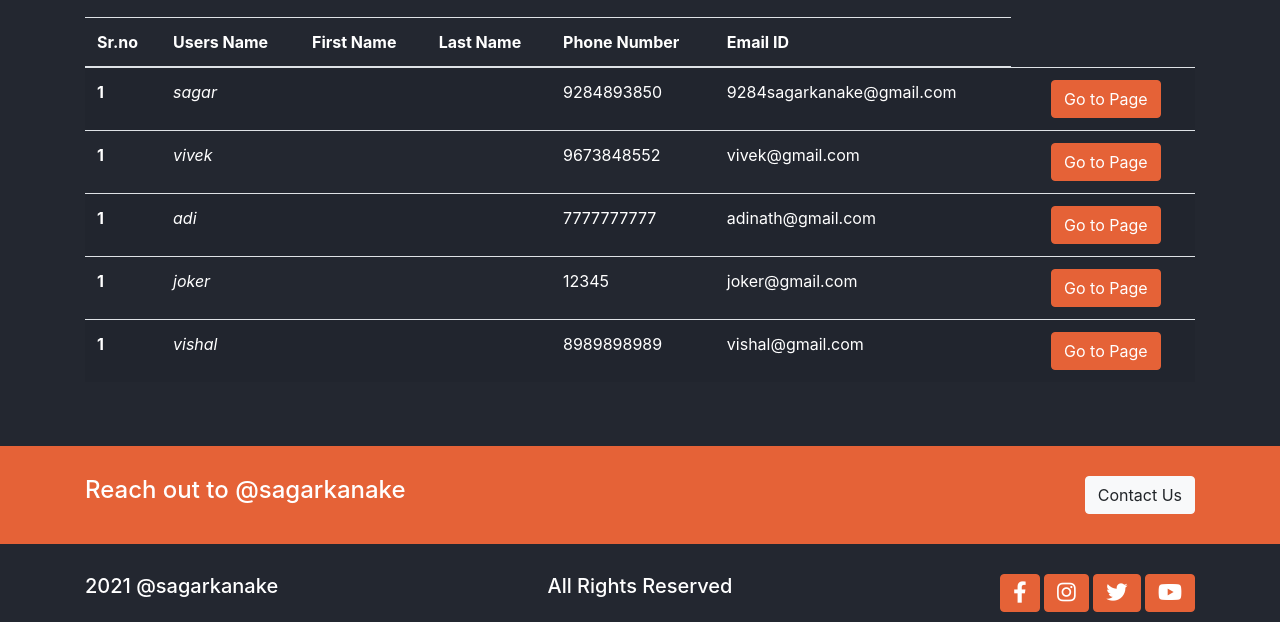
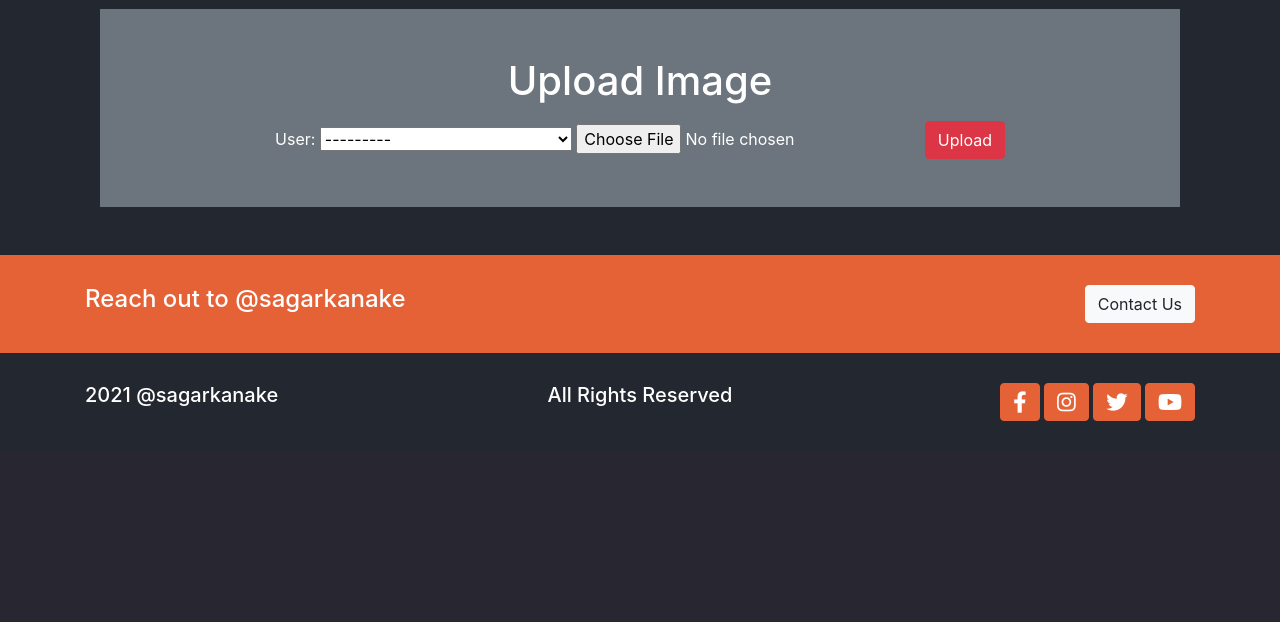
Before and after one commit to sagarkanake/PhotoUploader, a Django app: page /dashboard in a window 1280 px wide. Shown: the part 530-1152 px from the top of the page. After the commit the page ends 951 px from the top, so only its background shows below. Run offline with Django 4.2, Linux system fonts and the light colour scheme; a user stored in the database is signed in; data comes from the database, SQL or seed files in the repository; both versions use the stored data as it was after the commit.

Commit message:
Form save method have to fix

```diff
--- /dev/null
+++ b/setup/accounts/forms.py
@@ -0,0 +1,8 @@
+from django import forms
+from django.forms import fields
+from .models import Image
+class ImageForm(forms.ModelForm):
+    class Meta:
+        model = Image
+        fields = '__all__'
+        labels = {'photo': ''}
--- a/setup/accounts/models.py
+++ b/setup/accounts/models.py
@@ -64,3 +64,13 @@
 class Admin(models.Model):
     user = models.OneToOneField(CustomUser, on_delete= models.CASCADE)
     add = models.CharField(max_length=255)
+
+
+def user_directory_path(instance, filename):
+    # file will be uploaded to MEDIA_ROOT/beat/author/<filename>
+    return 'media/{0}/{1}'.format(instance.user, filename)
+
+class Image(models.Model):
+    user = models.OneToOneField(CustomUser, on_delete= models.CASCADE)
+    photo = models.ImageField(upload_to=user_directory_path)
+    date = models.DateTimeField(auto_now_add=True)
--- a/setup/accounts/views.py
+++ b/setup/accounts/views.py
@@ -9,7 +9,8 @@
 # from django.contrib.auth.models import CustomUser
 from django.contrib import messages, auth
 from django.contrib.auth import authenticate, login, logout
-
+from .forms import ImageForm
+from .models import Image
 # Create your views here.
 def login(request):
     if request.method == 'POST':
@@ -169,19 +170,21 @@
 @login_required(login_url='login')
 def dashboard(request):
     if request.user.is_admin == True:
-        data = CustomUser.objects.all()
-        data = {
-            'data' : data,
-        }
-        return render(request, 'accounts/admindashboard.html' , data)
+        if request.method == "POST":
+            form = ImageForm(request.POST, request.FILES)
+            form.user = request.user
+            if form.is_valid():
+                form.save()
+        form = ImageForm()
+        return render(request, 'accounts/admindashboard.html' , {'form': form,} )
     if request.user.is_teacher == True:
-        data = Student.objects.all()
-        data = {
-            'data' : data,
-        }
-        return render(request, 'accounts/teacherdashboard.html')
+
+        form = ImageForm()
+
+        return render(request, 'accounts/teacherdashboard.html', {'form' : form})
     if request.user.is_student == True:
-        data1 = Teacher.objects.all()
+
+        form = ImageForm()
 
 
-        return render(request, 'accounts/studentdashboard.html')
+        return render(request, 'accounts/studentdashboard.html', {'form' : form})
--- a/setup/templates/accounts/admindashboard.html
+++ b/setup/templates/accounts/admindashboard.html
@@ -15,40 +15,16 @@
         <font color="FF9C33"><p style="display:inline">Hi,<b> <font color="FF9C33" style="font-size:30px" >{{username}} </font> </b>Hope you having a good day </p>
       </font>
       </h4>
-
-      <div class="table-responsive- mt-3">
-
-        <table class="table table-striped">
-          <thead>
-            <tr>
-              <th scope="col">Sr.no</th>
-              <th scope="col">Users Name</th>
-              <th scope="col">First Name</th>
-              <th scope="col">Last Name</th>
-              <th scope="col">Phone Number</th>
-              <th scope="col">Email ID</th>
-            </tr>
-          </thead>
-          <tbody>
-            {%  for user in data %}
-            <tr>
-              <th scope="row">1</th>
-              <td><i>{{user.username}}<i></td>
-              <td>{{user.firstname}}</td>
-              <td>{{user.lastname}}</td>
-              <td>{{user.phone_number}}</td>
-              <td>{{user.email}}</td>
-              <td>{{user.add}}</td>
-              <td>
-                <div class="btn btn-accent">Go to Page </div>
-              </td>
-            </tr>
-            {%endfor%}
-
-          </tbody>
-        </table>
+      <div class = "container " >
+        <div class = "py-5 text-center bg-secondary text-white">
+        <h1 class = "mb-3"> Upload Image </h1>
+        <form action = "" method = "POST" enctype = "multipart/form-data"  >
+          {% csrf_token %}
+          {{form}}
+          <input type= "submit" class = "btn btn-danger" value= "Upload">
+        </form>
       </div>
-
+      </div>
     </section>
   </main>
 {% endblock %}
```
Also changed, not shown: setup/accounts/admin.py (+7 -1 lines), setup/templates/accounts/studentdashboard.html (+2 -30 lines), setup/accounts/migrations/0007_image.py (added), setup/accounts/migrations/0008_alter_image_photo.py (added), setup/db.sqlite3, setup/media/9284sagarkanake@gmail.com/CropImg1.jpeg (added), setup/user_directory_path/CropImg1.jpeg (added).
